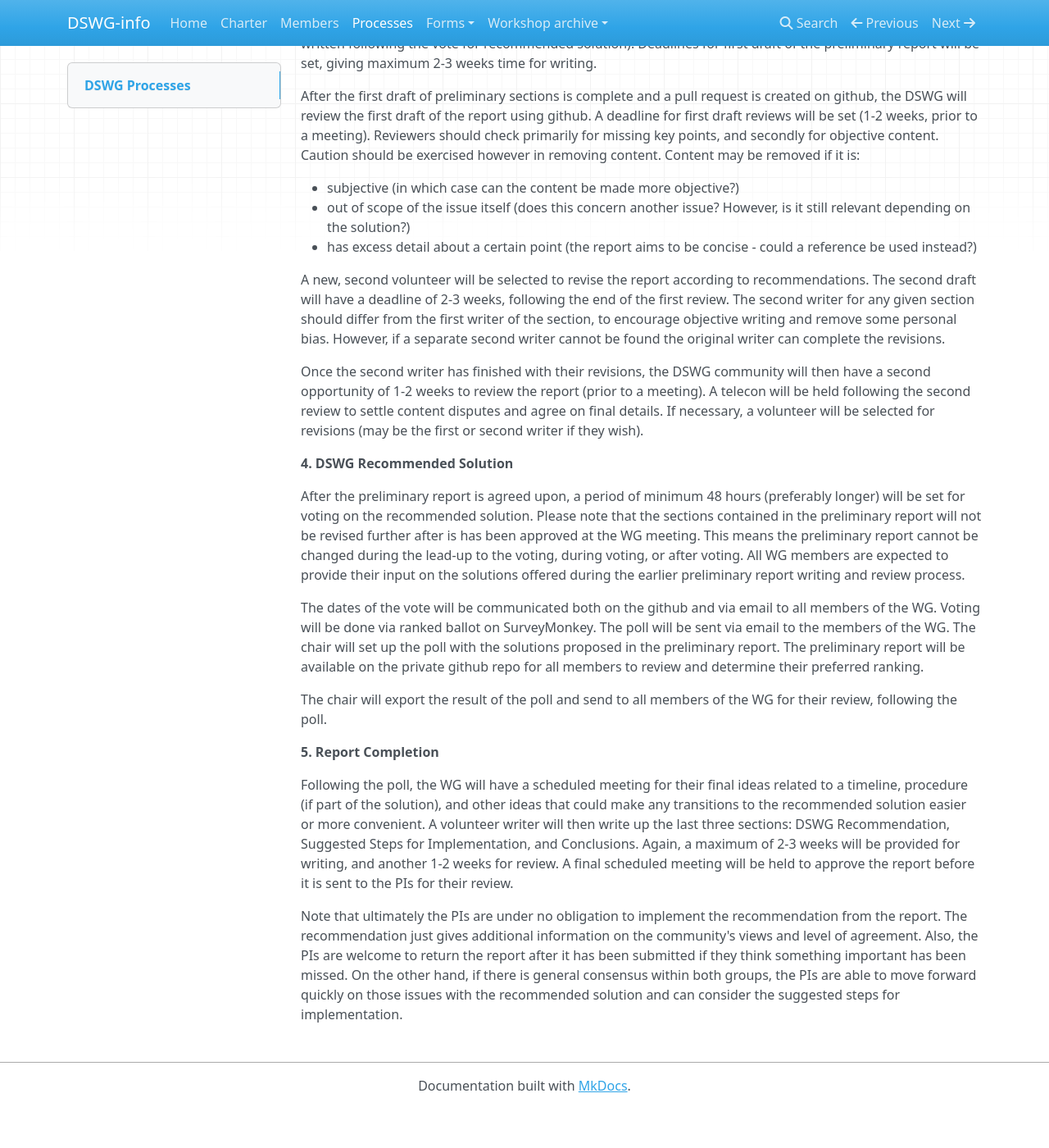
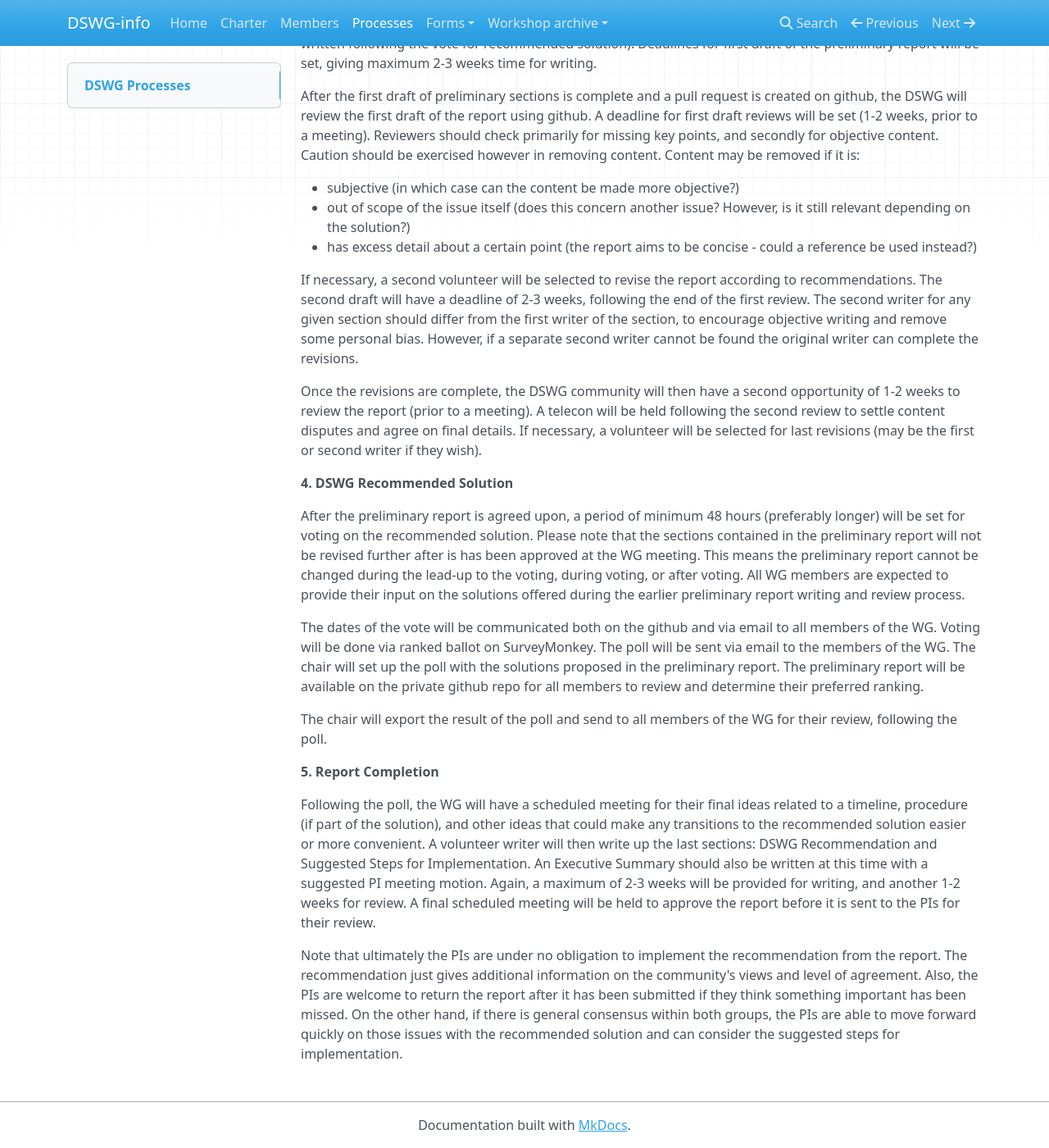
Before and after one commit to SuperDARN/dswg-published-docs, an MkDocs documentation site: the page built from docs/processes.md, in a window 1280 px wide and 1400 px high, scrolled down 3726 px. Shown: the whole window at 82% size. Built offline with MkDocs 1.6.1, drawn with Linux system fonts in a browser that asks for light colours; nearby versions of some CDN libraries; before the commit the page ends 5078 px from its top, so only the background shows below that; some of the changed text lies outside the part shown.

Commit message:
Second writer optional

```diff
--- a/docs/processes.md
+++ b/docs/processes.md
@@ -117,9 +117,9 @@ The DSWG consideration process is as follows:
  - out of scope of the issue itself (does this concern another issue? However, is it still relevant depending on the solution?)
  - has excess detail about a certain point (the report aims to be concise - could a reference be used instead?)
 
- A new, second volunteer will be selected to revise the report according to recommendations. The second draft will have a deadline of 2-3 weeks, following the end of the first review. The second writer for any given section should differ from the first writer of the section, to encourage objective writing and remove some personal bias. However, if a separate second writer cannot be found the original writer can complete the revisions.
+ If necessary, a second volunteer will be selected to revise the report according to recommendations. The second draft will have a deadline of 2-3 weeks, following the end of the first review. The second writer for any given section should differ from the first writer of the section, to encourage objective writing and remove some personal bias. However, if a separate second writer cannot be found the original writer can complete the revisions.
 
- Once the second writer has finished with their revisions, the DSWG community will then have a second opportunity of 1-2 weeks to review the report (prior to a meeting). A telecon will be held following the second review to settle content disputes and agree on final details. If necessary, a volunteer will be selected for revisions (may be the first or second writer if they wish).
+ Once the revisions are complete, the DSWG community will then have a second opportunity of 1-2 weeks to review the report (prior to a meeting). A telecon will be held following the second review to settle content disputes and agree on final details. If necessary, a volunteer will be selected for last revisions (may be the first or second writer if they wish).
 
  **4. DSWG Recommended Solution**
 
@@ -131,6 +131,6 @@ The DSWG consideration process is as follows:
 
  **5. Report Completion**
 
- Following the poll, the WG will have a scheduled meeting for their final ideas related to a timeline, procedure (if part of the solution), and other ideas that could make any transitions to the recommended solution easier or more convenient. A volunteer writer will then write up the last three sections: DSWG Recommendation, Suggested Steps for Implementation, and Conclusions. Again, a maximum of 2-3 weeks will be provided for writing, and another 1-2 weeks for review. A final scheduled meeting will be held to approve the report before it is sent to the PIs for their review.
+ Following the poll, the WG will have a scheduled meeting for their final ideas related to a timeline, procedure (if part of the solution), and other ideas that could make any transitions to the recommended solution easier or more convenient. A volunteer writer will then write up the last sections: DSWG Recommendation and Suggested Steps for Implementation. An Executive Summary should also be written at this time with a suggested PI meeting motion. Again, a maximum of 2-3 weeks will be provided for writing, and another 1-2 weeks for review. A final scheduled meeting will be held to approve the report before it is sent to the PIs for their review.
 
  Note that ultimately the PIs are under no obligation to implement the recommendation from the report. The recommendation just gives additional information on the community's views and level of agreement. Also, the PIs are welcome to return the report after it has been submitted if they think something important has been missed. On the other hand, if there is general consensus within both groups, the PIs are able to move forward quickly on those issues with the recommended solution and can consider the suggested steps for implementation.
```
Also changed, not shown: other parts of docs/processes.md (+1 -1 lines).
